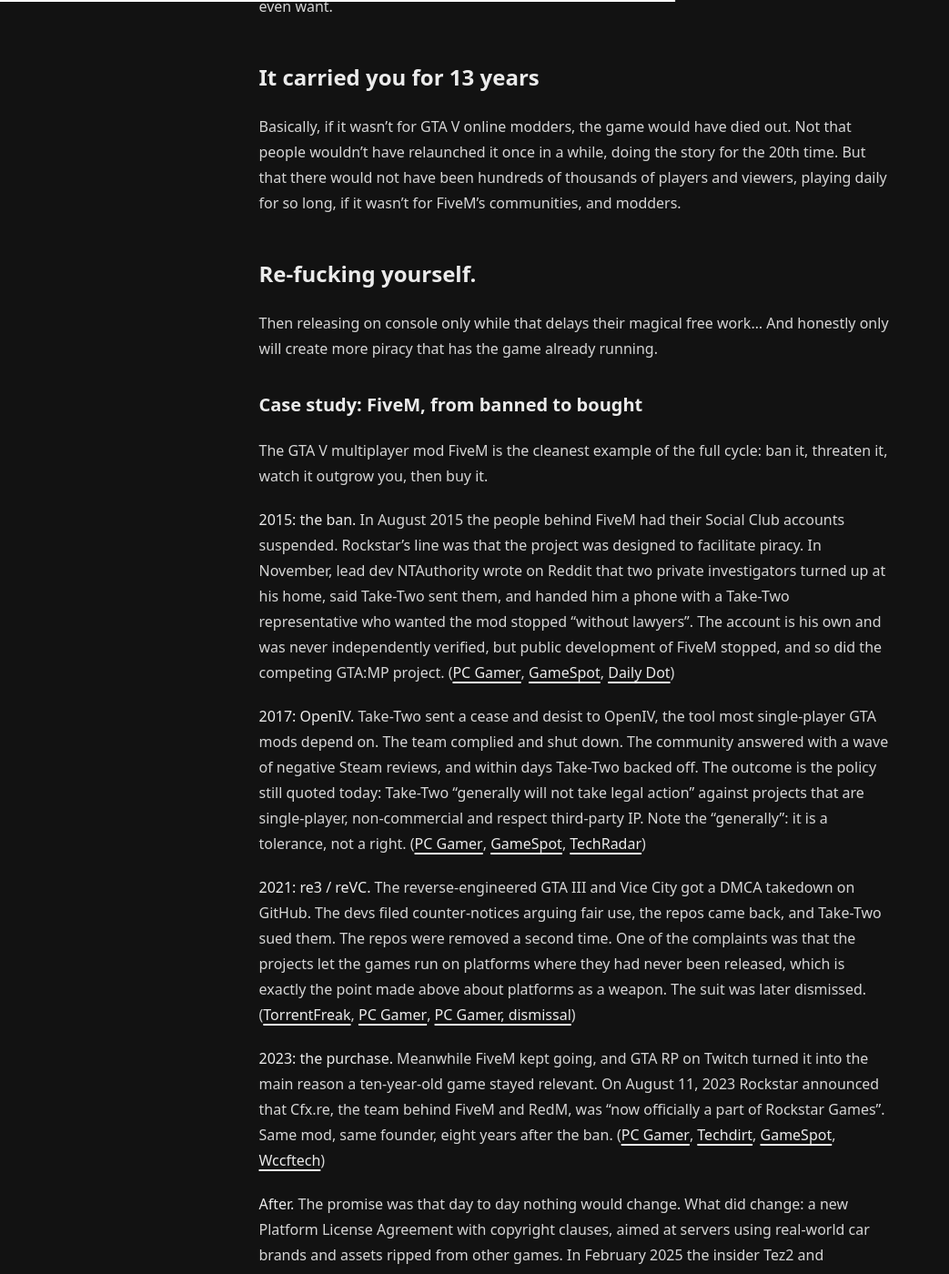
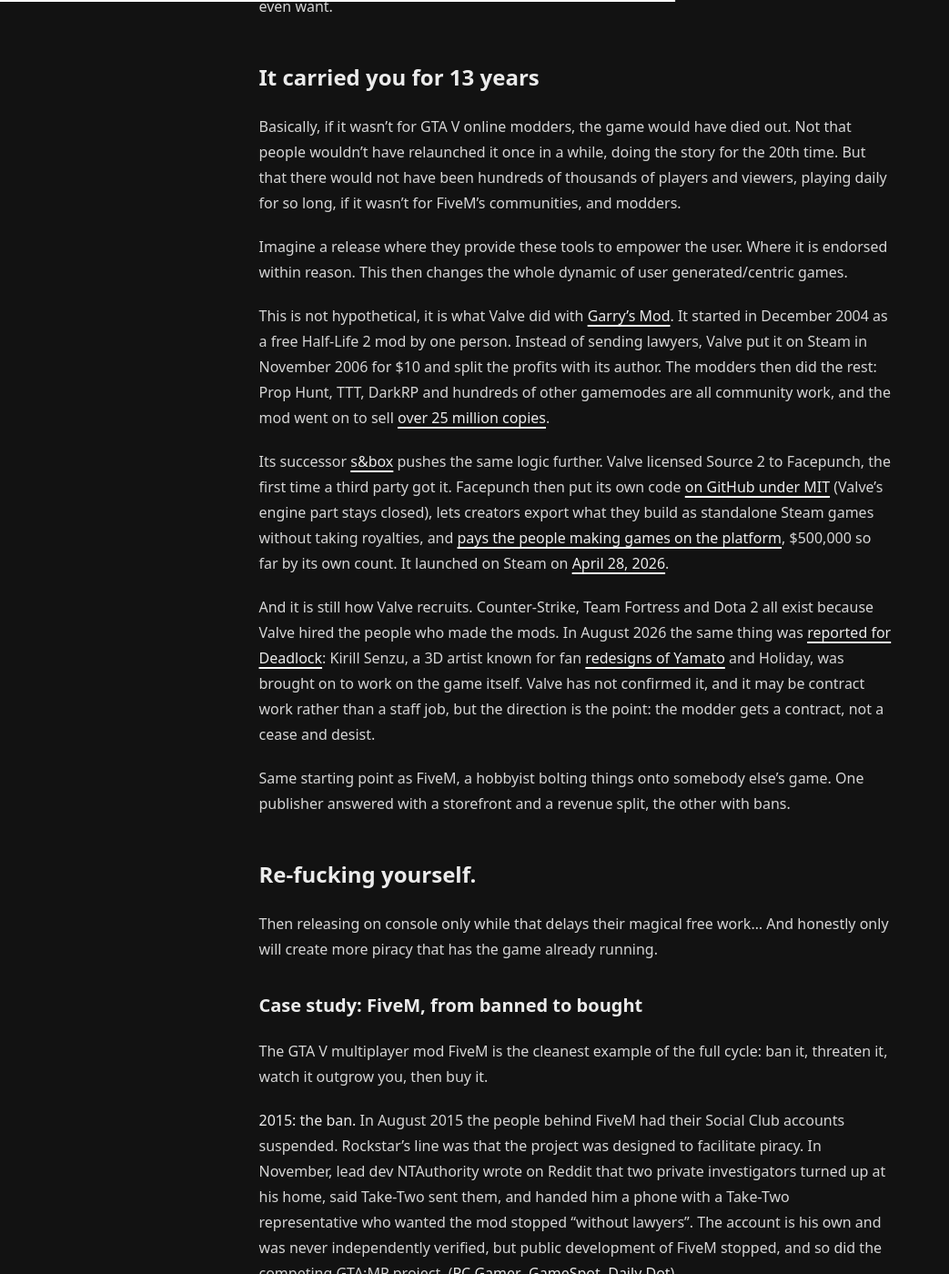
Before and after one commit to h8d13/dontreadthedocs, a Jekyll site: the page built from _notes/modding-wizards.md, in a window 1280 px wide and 1400 px high, scrolled down 1508 px. Shown: the whole window at 91% size, without its empty margins (0-1043 px from the left). Built offline with Jekyll 4.4.1, drawn with Linux system fonts in a browser that asks for light colours.

Commit message:
add gmod and deadlock references
Signed-off-by: h8d13 <hadean-eon-dev@proton.me>

```diff
--- a/_notes/modding-wizards.md
+++ b/_notes/modding-wizards.md
@@ -50,6 +50,33 @@ Basically, if it wasn't for GTA V online modders, the game would have died out.
 Not that people wouldn't have relaunched it once in a while, doing the story for the 20th
 time. But that there would not have been hundreds of thousands of players and viewers,
 playing daily for so long, if it wasn't for FiveM's communities, and modders.
+
+Imagine a release where they provide these tools to empower the user. Where it is
+endorsed within reason. This then changes the whole dynamic of user generated/centric games.
+
+This is not hypothetical, it is what Valve did with [Garry's Mod][gmod-wiki]. It started
+in December 2004 as a free Half-Life 2 mod by one person. Instead of sending lawyers,
+Valve put it on Steam in November 2006 for $10 and split the profits with its author.
+The modders then did the rest: Prop Hunt, TTT, DarkRP and hundreds of other gamemodes
+are all community work, and the mod went on to sell
+[over 25 million copies][gmod-25m].
+
+Its successor [s&box][sbox-wiki] pushes the same logic further. Valve licensed Source 2
+to Facepunch, the first time a third party got it. Facepunch then put its own code
+[on GitHub under MIT][sbox-oss] (Valve's engine part stays closed), lets creators export
+what they build as standalone Steam games without taking royalties, and
+[pays the people making games on the platform][sbox-pay], $500,000 so far by its
+own count. It launched on Steam on [April 28, 2026][sbox-release].
+
+And it is still how Valve recruits. Counter-Strike, Team Fortress and Dota 2 all exist
+because Valve hired the people who made the mods. In August 2026 the same thing was
+[reported for Deadlock][deadlock-hire]: Kirill Senzu, a 3D artist known for fan
+[redesigns of Yamato][deadlock-mod] and Holiday, was brought on to work on the game
+itself. Valve has not confirmed it, and it may be contract work rather than a staff job,
+but the direction is the point: the modder gets a contract, not a cease and desist.
+
+Same starting point as FiveM, a hobbyist bolting things onto somebody else's game.
+One publisher answered with a storefront and a revenue split, the other with bans.
 
 ## Re-fucking yourself.
 
@@ -122,5 +149,13 @@ enough to be endorsed while they were building it.**
 [after-intel]: https://rockstarintel.com/problems-exposed-at-fivem-after-rockstar-games-acquisition-its-claimed/
 [after-gameranx]: https://gameranx.com/updates/id/529086/article/rumor-gta-roleplay-server-fivem-victim-of-hostile-takeover-and-one-of-rockstars-own-is-involved/
 [after-sk]: https://sportskeeda.com/gta/news-popular-gta-5-rp-server-fivem-reportedly-suffers-management-issues
+[gmod-wiki]: https://en.wikipedia.org/wiki/Garry%27s_Mod
+[gmod-25m]: https://gamesradar.com/platforms/pc-gaming/garrys-mod-dev-says-he-didnt-want-to-sell-it-originally-because-no-one-would-pay-for-it-25-million-copies-later-he-admits-he-was-wrong
+[sbox-wiki]: https://developer.valvesoftware.com/wiki/S%26box
+[sbox-oss]: https://www.pcgamer.com/gaming-industry/garrys-mod-successor-s-and-box-goes-open-source-and-even-opens-up-the-finances-garry-says-valve-gave-me-my-chance-im-already-rich-i-dont-want-to-f-ck-anyone-over
+[sbox-pay]: https://www.pcgamer.com/games/rpg/we-dont-have-to-fire-1000-people-to-keep-it-working-facepunch-studios-says-paying-s-and-box-game-developers-is-sustainable-with-usd500-000-paid-out-to-date/
+[sbox-release]: https://www.pcgamer.com/games/garrys-mod-successor-s-and-box-finally-arrives-on-steam-on-april-28
+[deadlock-hire]: https://x.com/gabefollower/status/2088943036378026020
+[deadlock-mod]: https://deadlocker.net/mod/mod_1749656103483
 [arma-r-mod]: https://reforger.armaplatform.com/workshop/6595113A3678CF5D-MeleeCombatExtended
 ---
```
